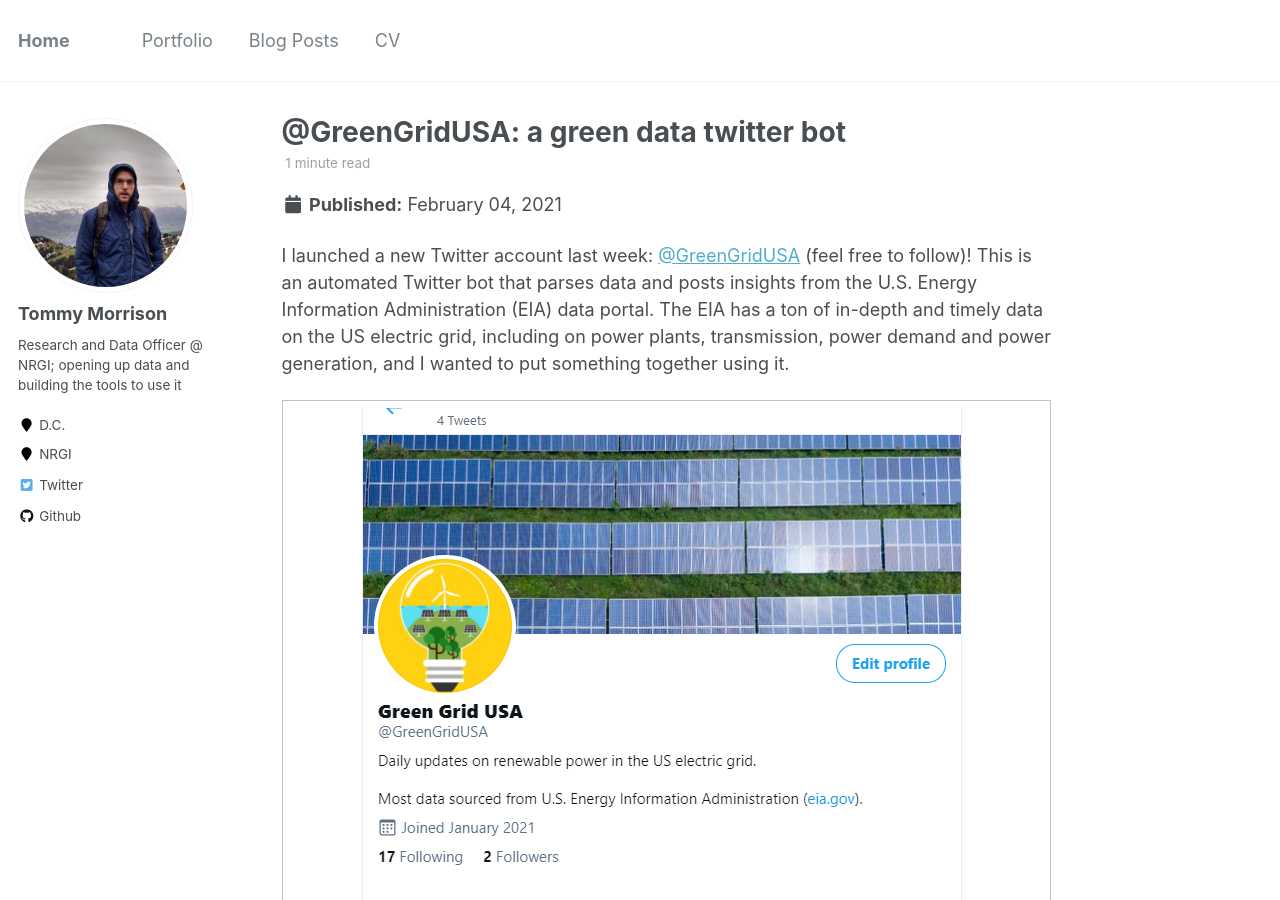
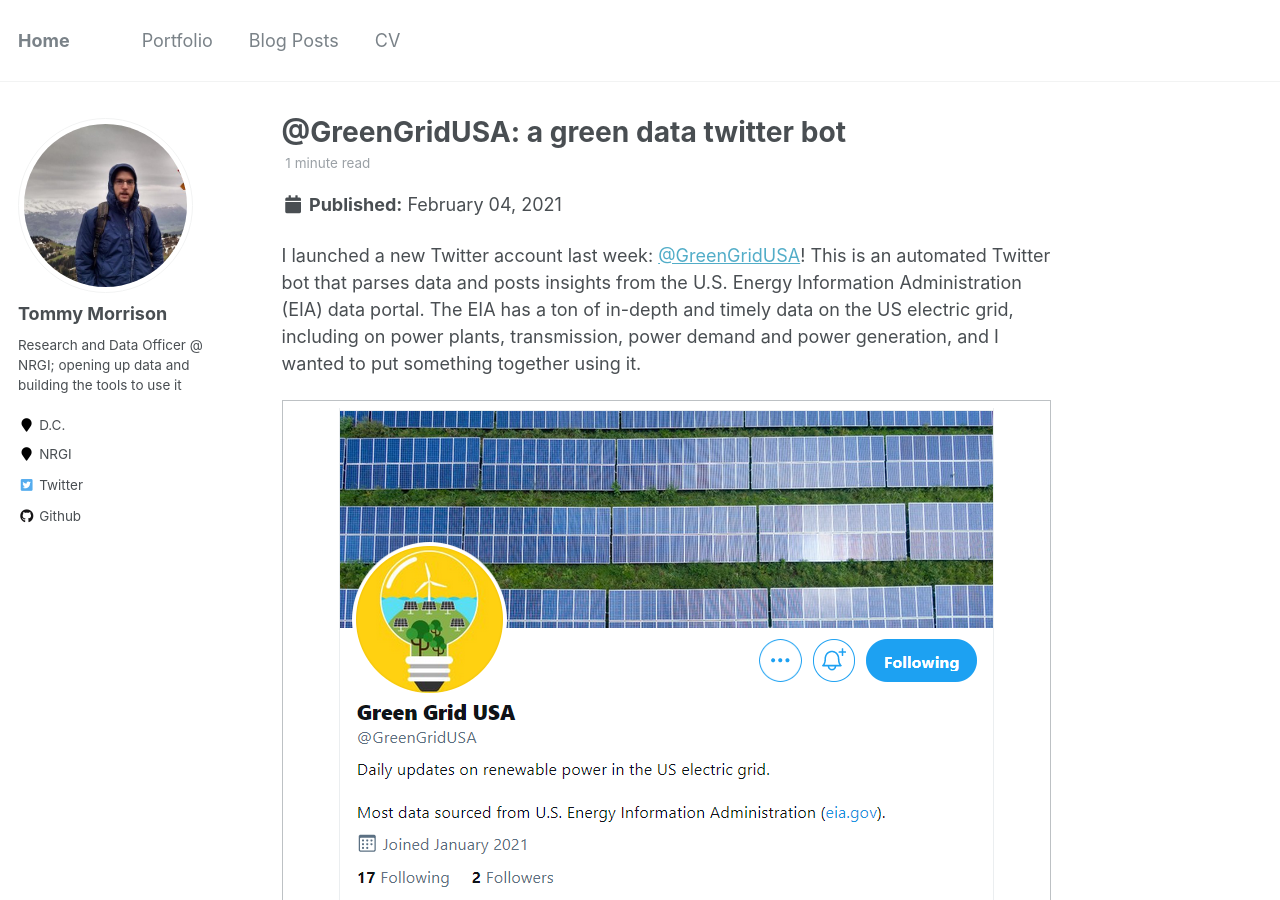
Before and after one commit to t-morrison/t-morrison.github.io, a Jekyll site: the page built from _posts/2021-02-04-greengridusa.md, in a window 1280 px wide and 900 px high. Built offline with Jekyll 4.4.1, drawn with Linux system fonts in a browser that asks for light colours.

Commit message:
update images
updae

```diff
--- a/_posts/2021-02-04-greengridusa.md
+++ b/_posts/2021-02-04-greengridusa.md
@@ -9,16 +9,18 @@
   chunk_output_type: console
 ---
 
-I launched a new Twitter account last week: [@GreenGridUSA](https://twitter.com/GreenGridUSA) (feel free to follow)! This is an automated Twitter bot that parses data and posts insights from the U.S. Energy Information Administration (EIA) data portal. The EIA has a ton of in-depth and timely data on the US electric grid, including on power plants, transmission, power demand and power generation, and I wanted to put something together using it.
+I launched a new Twitter account last week: [@GreenGridUSA](https://twitter.com/GreenGridUSA)! This is an automated Twitter bot that parses data and posts insights from the U.S. Energy Information Administration (EIA) data portal. The EIA has a ton of in-depth and timely data on the US electric grid, including on power plants, transmission, power demand and power generation, and I wanted to put something together using it.
 
 <table><tr><td align="center">
     <img src="/post-images/greengridusa/image1.PNG" />
 </td></tr></table>
 
-<img src="/post-images/greengridusa/image1.PNG" />
-
 
 Currently, @GreenGridUSA posts a daily update on how much utility-level power generation came from wind and solar power plants the prior day. This data is available [here](https://www.eia.gov/beta/electricity/gridmonitor/dashboard/electric_overview/US48/US48) on the hourly electric grid monitor, with about a twelve hour delay for this dataset.
+
+<table><tr><td align="center">
+    <img src="/post-images/greengridusa/image2.PNG" />
+</td></tr></table>
 
 I plan to add in a monthly and perhaps weekly review with some more detailed analysis of the green grid, perhaps drilling down by region or balancing authority. But I need to do a little research first to find out what might be worthwhile to look into. Beyond that, I'll look into combining the EIA data with some other data sources to make this
 
```
Also changed, not shown: post-images/greengridusa/image1.PNG, post-images/greengridusa/image2.PNG (added).
